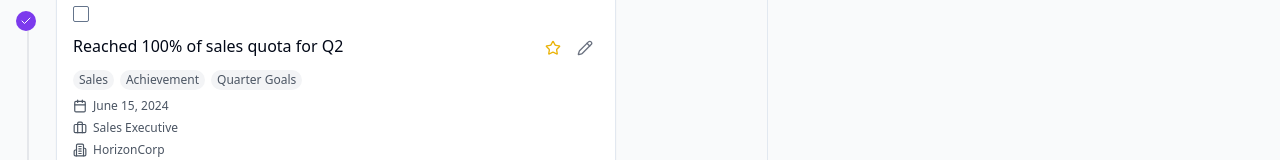
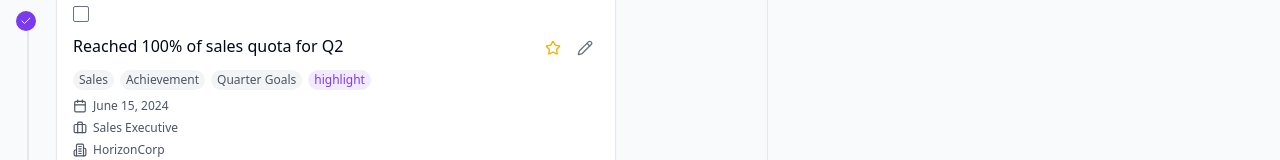
Before and after one commit to YashOctal888/accomplish-it-18, a React (Vite) app: page / in a window 1280 px wide. Shown: the part 197-357 px from the top of the page. Built offline with nearby package versions, Linux system fonts and the light colour scheme.

Commit message:
Add highlight tag to cards
Adds a "highlight" tag to some accomplishment cards.  This tag will be visually distinct from other tags.

```diff
--- a/src/components/AccomplishmentCard.tsx
+++ b/src/components/AccomplishmentCard.tsx
@@ -89,7 +89,12 @@ export const AccomplishmentCard = ({
               {tags?.map((tag, index) => (
                 <span
                   key={index}
-                  className="px-1.5 py-0.5 text-xs rounded-full bg-gray-100 text-gray-600"
+                  className={cn(
+                    "px-1.5 py-0.5 text-xs rounded-full",
+                    tag === "highlight"
+                      ? "bg-accent/10 text-accent font-medium"
+                      : "bg-gray-100 text-gray-600"
+                  )}
                 >
                   {tag}
                 </span>
--- a/src/store/accomplishments.ts
+++ b/src/store/accomplishments.ts
@@ -1,3 +1,4 @@
+
 import { create } from "zustand";
 import { Accomplishment, View } from "../types/accomplishment";
 
@@ -9,7 +10,7 @@ export const sampleAccomplishments: Accomplishment[] = [
     role: "Sales Executive",
     company: "HorizonCorp",
     privateDetails: "Managed a 20-client portfolio worth $1.2M in revenue",
-    tags: ["Sales", "Achievement", "Quarter Goals"],
+    tags: ["Sales", "Achievement", "Quarter Goals", "highlight"],
     attachments: [
       {
         id: "1",
@@ -81,7 +82,7 @@ export const sampleAccomplishments: Accomplishment[] = [
     role: "Marketing Manager",
     company: "BrandBoost",
     privateDetails: "Increased conversion rate by 35% while reducing cost per acquisition by 20%",
-    tags: ["Marketing", "ROI", "Campaign"],
+    tags: ["Marketing", "ROI", "Campaign", "highlight"],
     attachments: [
       {
         id: "5",
@@ -207,7 +208,7 @@ export const sampleAccomplishments: Accomplishment[] = [
     role: "Customer Success Manager",
     company: "LoyaltyFirst",
     privateDetails: "Increased customer retention by 25% and generated 40% more referrals",
-    tags: ["Loyalty", "Program", "Customer Success"],
+    tags: ["Loyalty", "Program", "Customer Success", "highlight"],
     attachments: [
       {
         id: "12",
```
